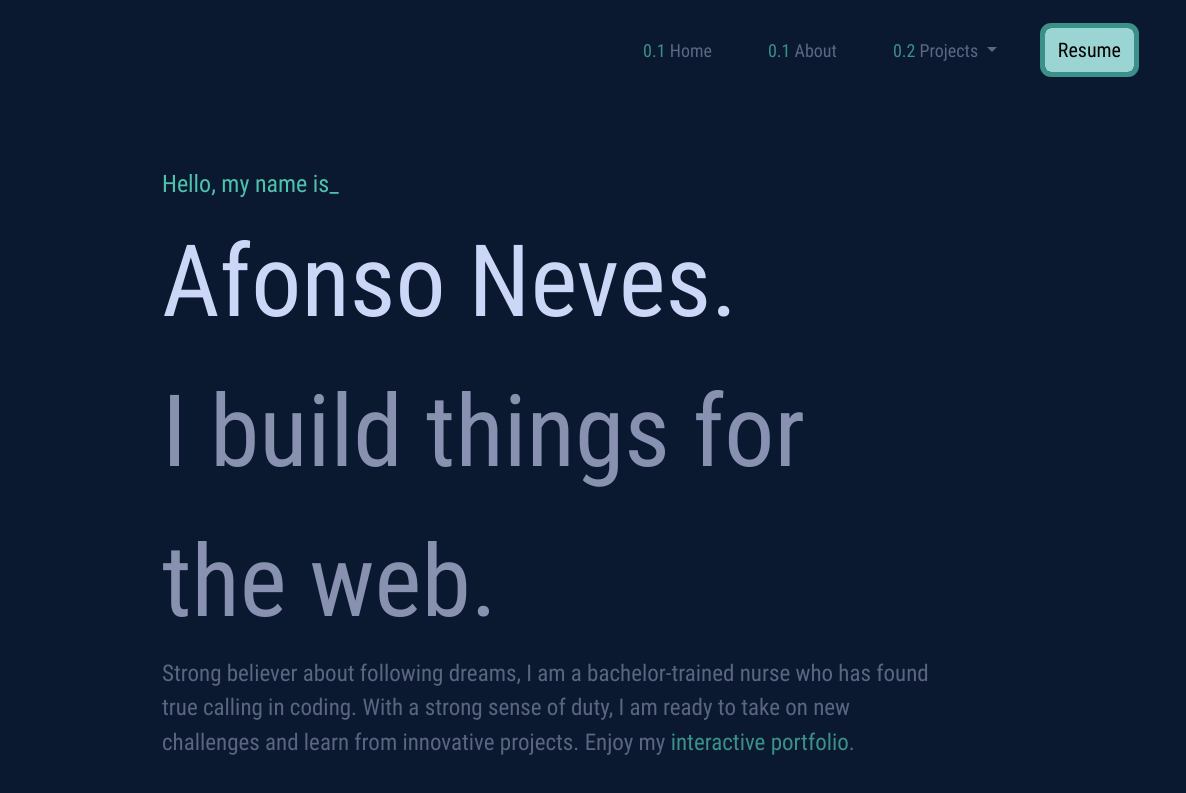
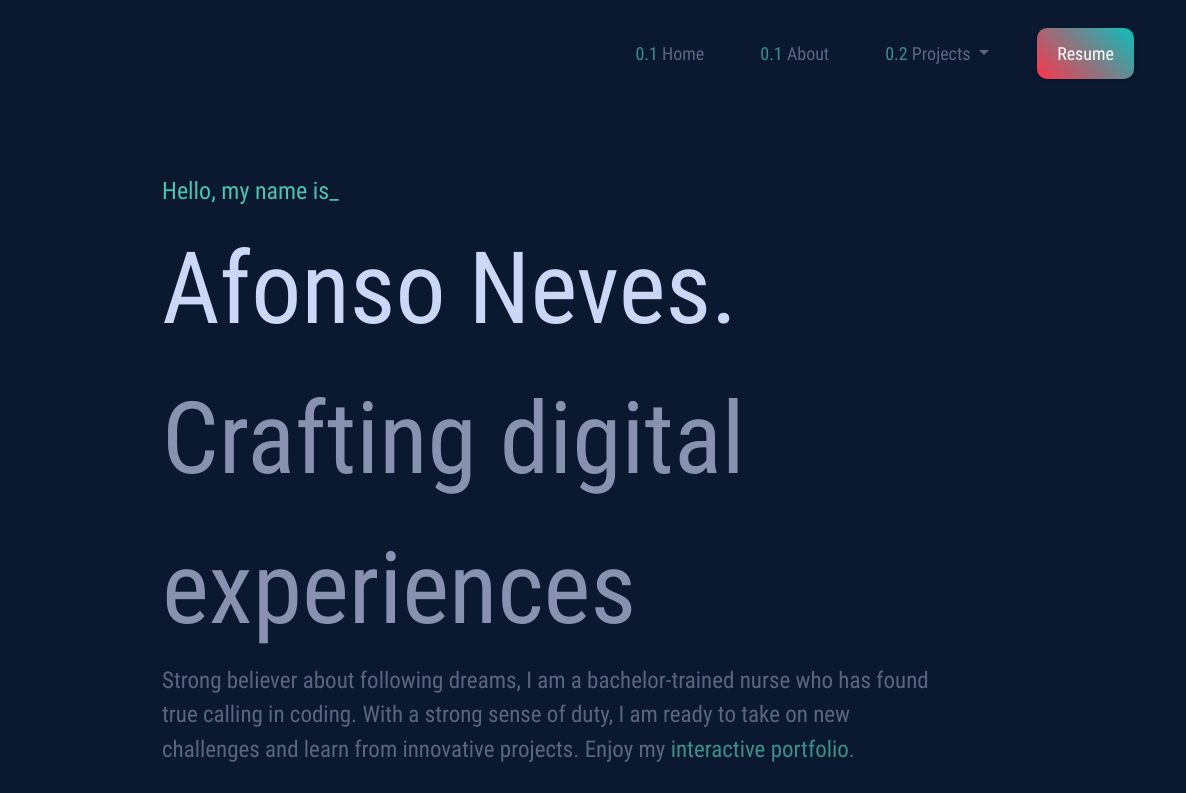
Before and after one commit to Afonso127/Afonso127.github.io, a plain HTML site: page index.html in a window 1280 px wide. Shown: the top 793 px of the page, 94-1280 px from the left. Drawn offline with nearby package versions, Linux system fonts and the light colour scheme.

Commit message:
added changes

```diff
--- a/estilo.css
+++ b/estilo.css
@@ -14,6 +14,7 @@ body{
     padding-bottom: 6.74rem !important;
 
     background-color: rgba(10, 25, 47, 1);
+
     font-family: "Font1";
     transition: background-color 0.3s ease;
 
@@ -97,14 +98,36 @@ span{
 }
 
 .btn {
-    outline: 5px solid #3b908a;
-    color: #000000;
-    transition-duration: 0.5s;
-    font-size: 20px;
-    font-weight: 400;
-   background-color: #9ad4d3;
+  outline: none;
+  border: none;
+  color: #ffffff;
+  transition-duration: 0.3s;
+  font-size: 18px;
+  font-weight: 500;
+  background: linear-gradient(45deg, #FC354C, #0ABFBC);
+  padding: 12px 20px;
+  border-radius: 4px;
+  cursor: pointer;
+  box-shadow: 0 2px 4px rgba(0, 0, 0, 0.1);
+  border-radius: 10px;
+}
 
+.btn:hover {
+  background-color: #0abfbc;
+  box-shadow: 0 4px 8px rgba(0, 0, 0, 0.1);
 }
+
+.btn:focus {
+  outline: none;
+  box-shadow: 0 0 0 3px rgba(59, 144, 138, 0.4);
+}
+
+.btn:active {
+  transform: translateY(1px);
+}
+
+
+
 
 @media (max-width:600px){
   .btn{
@@ -113,10 +136,7 @@ span{
   }
 }
 
-.btn:hover{
-    background-color: aquamarine;
-    transition-duration: 0.5s;
-}
+
 
 .greet{
     color: #4dc2ae;
@@ -197,7 +217,7 @@ span{
 
 @media (max-width: 681px) {
   .main2-tit {
-     font-size: 69px;
+     font-size: 55px;
   }
 
 }
@@ -258,14 +278,14 @@ span{
     display: none;
     width: 230px;
     height: 100px;
-    background-color: #43579d;
+    background: linear-gradient(45deg, #FC354C, #0ABFBC);
     border: 1px solid #ccc;
     border-radius: 5px;
     padding: 10px;
     position: absolute;
     top: 50%;
     left: 50%;
-    transform: translate(-50%, -50%) perspective(800px) rotateY(10deg);
+    transform: translate(-50%, 170%) perspective(800px) rotateY(10deg);
     text-align: center;
     box-shadow: 0 10px 20px rgba(0, 0, 0, 0.2);
 
--- a/index.html
+++ b/index.html
@@ -67,7 +67,7 @@
                         Afonso Neves.
                     </div>
                     <div class="main2-tit">
-                        I build things for the web.
+                      Crafting digital experiences
                     </div>
                     <div class="main-text">
                         Strong believer about following dreams, I am a bachelor-trained nurse who has found true calling in coding. With a strong sense of duty, I am ready to take on new challenges and learn from innovative projects.
```
